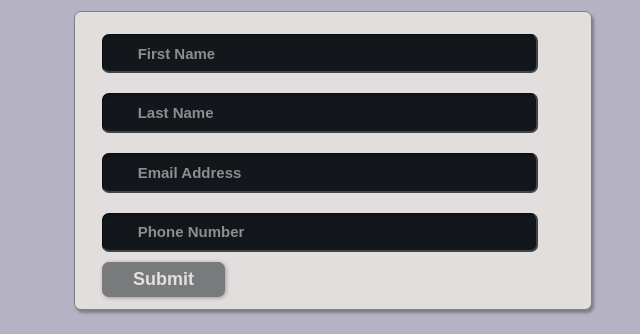
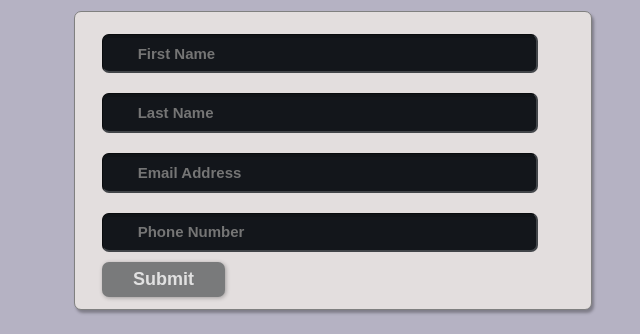
Before and after one commit to ruizry/rysPortfolio, a plain HTML site: page index.html in a window 1280 px wide. Shown: the part 2064-2398 px from the top of the page, 307-947 px from the left. Drawn offline with Linux system fonts and the light colour scheme.

Commit message:
Added placeholders for form

```diff
--- a/index.html
+++ b/index.html
@@ -127,10 +127,11 @@
 						</p>
 						<div class="form-contact">
 							<form action="" method="post">
-								<input type="text" value="First Name">
-								<input type="text" value="Last Name">
-								<input type="text" value="Email Address">
-								<input type="text" value="Phone Number">
+								<!-- Placeholder puts text in the background just showing the user what to put, onfocus removes placeholder background text -->
+								<input type="text" placeholder="First Name" onfocus="this.placeholder = ''">
+								<input type="text" placeholder="Last Name" onfocus="this.placeholder = ''">
+								<input type="text" placeholder="Email Address" onfocus="this.placeholder = ''">
+								<input type="text" placeholder="Phone Number" onfocus="this.placeholder = ''">
 								<div class="submit">
 									<input type="submit" value="Submit">
 								</div>
```
